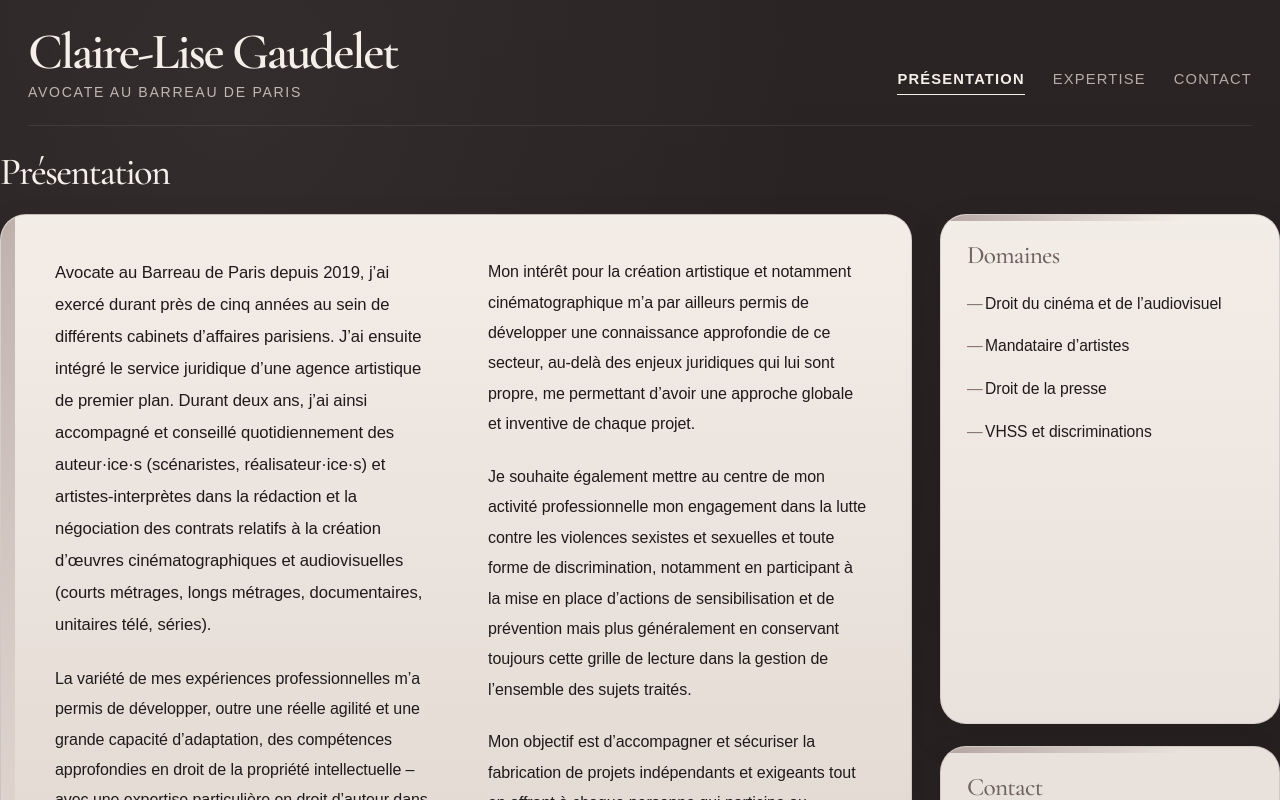
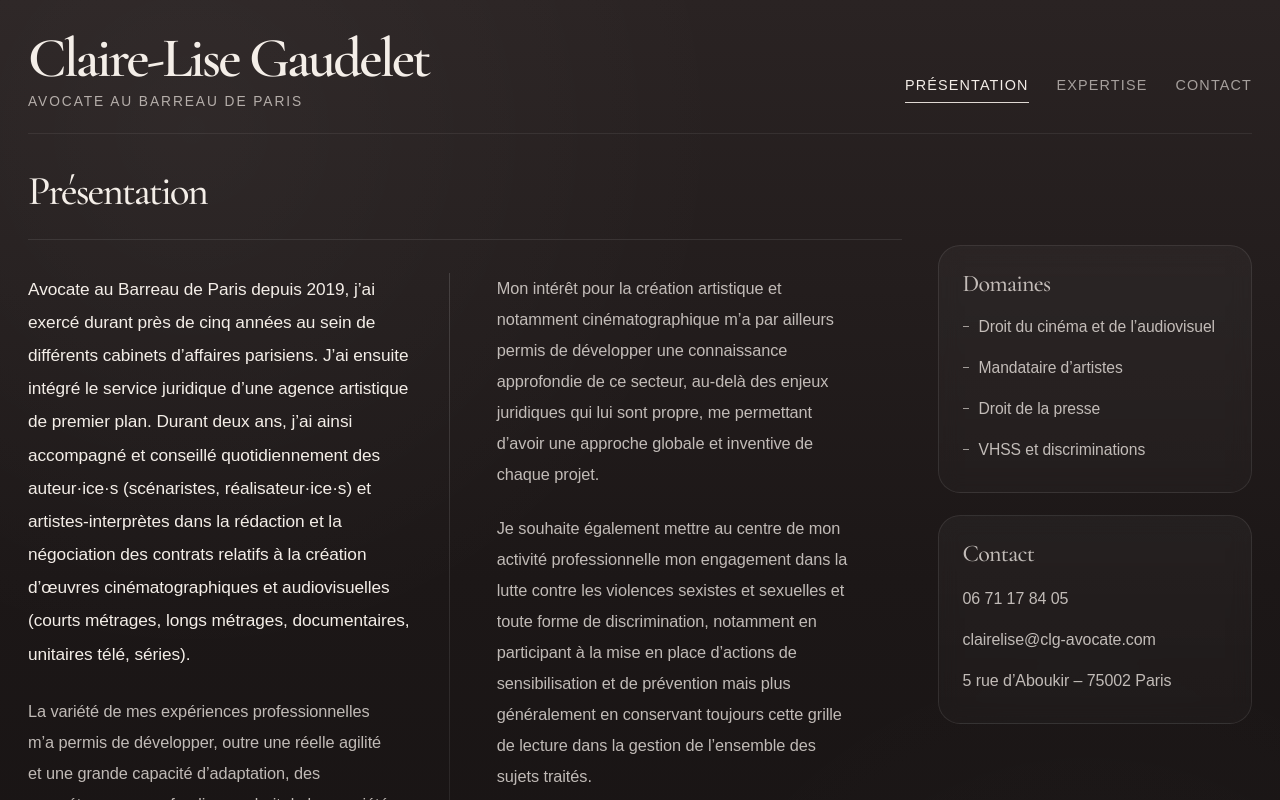
Before and after one commit to ludovicbeot/site-claire-lise, a Next.js app: page / in a window 1280 px wide. Shown: the top 800 px of the page. Built offline with nearby package versions, Linux system fonts and the light colour scheme; a web font is replaced by a local one.

Commit message:
Update globals.css

```diff
--- a/app/globals.css
+++ b/app/globals.css
@@ -1,30 +1,32 @@
 :root {
-  --bg: #2b2424;
-  --bg-deep: #231d1d;
+  --bg: #201b1b;
+  --bg-deep: #171313;
+  --bg-soft: #262020;
 
-  --surface: #e9e2dc;
-  --surface-strong: #f3ede8;
-  --surface-muted: #ddd1ca;
+  --panel: rgba(255, 255, 255, 0.025);
+  --panel-strong: rgba(255, 255, 255, 0.04);
+  --panel-border: rgba(255, 255, 255, 0.09);
+  --panel-border-strong: rgba(255, 255, 255, 0.14);
 
-  --text: #1f1a1a;
-  --text-soft: #6f625f;
-  --text-muted: #9a8f8c;
-  --text-inverse: #f4efe9;
+  --text: #f4eee8;
+  --text-soft: rgba(244, 238, 232, 0.76);
+  --text-muted: rgba(244, 238, 232, 0.48);
 
-  --line: rgba(31, 26, 26, 0.12);
-  --line-strong: rgba(31, 26, 26, 0.2);
-  --line-light: rgba(255, 255, 255, 0.09);
+  --ink-dark: #1b1717;
+  --accent: #c8b2a3;
+  --accent-soft: rgba(200, 178, 163, 0.28);
 
-  --accent: #a08c88;
-  --accent-strong: #887471;
+  --line: rgba(255, 255, 255, 0.09);
+  --line-strong: rgba(255, 255, 255, 0.16);
 
-  --shadow: 0 30px 80px rgba(0, 0, 0, 0.28);
-  --shadow-soft: 0 16px 40px rgba(0, 0, 0, 0.1);
+  --radius-xl: 30px;
+  --radius-lg: 22px;
+  --radius-md: 16px;
 
-  --radius-xl: 34px;
-  --radius-lg: 26px;
-  --radius-md: 18px;
-  --max-width: 1500px;
+  --shadow-soft: 0 16px 40px rgba(0, 0, 0, 0.18);
+  --shadow-deep: 0 32px 80px rgba(0, 0, 0, 0.28);
+
+  --max-width: 1680px;
 }
 
 * {
@@ -45,11 +47,11 @@ html {
 body {
   font-family: "sofia-pro", sans-serif;
   font-weight: 400;
-  color: var(--text-inverse);
+  color: var(--text);
   background:
-    radial-gradient(circle at 18% 8%, rgba(255, 255, 255, 0.045), transparent 38%),
-    radial-gradient(circle at 82% 88%, rgba(255, 255, 255, 0.03), transparent 34%),
-    linear-gradient(180deg, var(--bg) 0%, var(--bg-deep) 100%);
+    radial-gradient(circle at 15% 10%, rgba(255, 255, 255, 0.04), transparent 34%),
+    radial-gradient(circle at 85% 85%, rgba(255, 255, 255, 0.025), transparent 30%),
+    linear-gradient(180deg, #2a2323 0%, #1c1717 45%, #141111 100%);
   letter-spacing: -0.01em;
   -webkit-font-smoothing: antialiased;
   text-rendering: optimizeLegibility;
@@ -75,6 +77,11 @@ b {
   font-weight: 700;
 }
 
+.shell {
+  width: min(100% - 56px, var(--max-width));
+  margin: 0 auto;
+}
+
 .site-frame {
   width: 100%;
   max-width: none;
@@ -83,7 +90,6 @@ b {
   border: none;
   border-radius: 0;
   background: transparent;
-  backdrop-filter: none;
   box-shadow: none;
   overflow: visible;
 }
@@ -93,18 +99,17 @@ b {
 .site-header {
   padding: 0;
   background: transparent;
-  backdrop-filter: none;
 }
 
 .site-header-top {
-  width: min(100% - 56px, 1680px);
+  width: min(100% - 56px, var(--max-width));
   margin: 0 auto;
   display: grid;
   grid-template-columns: minmax(0, 1fr) auto;
   gap: 40px;
   align-items: end;
-  padding: 30px 0 22px;
-  border-bottom: 1px solid rgba(255, 255, 255, 0.08);
+  padding: 34px 0 22px;
+  border-bottom: 1px solid rgba(255, 255, 255, 0.07);
 }
 
 .brand-block {
@@ -114,20 +119,20 @@ b {
 
 .brand {
   font-family: var(--font-serif), serif;
-  font-size: clamp(2.6rem, 4vw, 4.9rem);
+  font-size: clamp(2.9rem, 4.4vw, 5.4rem);
   line-height: 0.88;
   font-weight: 600;
-  letter-spacing: -0.045em;
-  color: var(--text-inverse);
+  letter-spacing: -0.05em;
+  color: var(--text);
 }
 
 .brand-subtitle {
   font-family: "sofia-pro", sans-serif;
-  font-size: 0.88rem;
+  font-size: 0.86rem;
   line-height: 1.4;
   font-weight: 500;
-  color: rgba(244, 239, 233, 0.72);
-  letter-spacing: 0.12em;
+  color: rgba(244, 238, 232, 0.68);
+  letter-spacing: 0.14em;
   text-transform: uppercase;
 }
 
@@ -142,22 +147,21 @@ b {
 .nav-link {
   position: relative;
   font-family: "sofia-pro", sans-serif;
-  font-size: 0.92rem;
+  font-size: 0.9rem;
   font-weight: 500;
-  color: rgba(244, 239, 233, 0.68);
+  color: rgba(244, 238, 232, 0.62);
   letter-spacing: 0.08em;
   text-transform: uppercase;
-  padding-bottom: 8px;
-  transition: color 0.18s ease;
+  padding-bottom: 10px;
+  transition: color 0.2s ease, opacity 0.2s ease;
 }
 
 .nav-link:hover {
-  color: var(--text-inverse);
+  color: var(--text);
 }
 
 .nav-link.active {
-  color: var(--text-inverse);
-  font-weight: 600;
+  color: var(--text);
 }
 
 .nav-link.active::after {
@@ -167,13 +171,13 @@ b {
   right: 0;
   bottom: 0;
   height: 1px;
-  background: var(--text-inverse);
+  background: rgba(244, 238, 232, 0.9);
 }
 
 /* PAGE */
 
 .page {
-  padding: 28px 0 48px;
+  padding: 38px 0 56px;
 }
 
 .page-intro {
@@ -181,146 +185,131 @@ b {
   align-items: end;
   justify-content: space-between;
   gap: 24px;
-  margin-bottom: 24px;
+  margin-bottom: 28px;
 }
 
 .page-title {
   margin: 0;
   font-family: var(--font-serif), serif;
-  font-size: clamp(2.2rem, 3vw, 3.3rem);
+  font-size: clamp(2.4rem, 3.2vw, 3.8rem);
   line-height: 0.95;
   font-weight: 500;
-  letter-spacing: -0.045em;
-  color: var(--text-inverse);
+  letter-spacing: -0.048em;
+  color: var(--text);
 }
 
 /* HOME */
 
 .home-layout {
   display: grid;
-  grid-template-columns: minmax(0, 2.8fr) minmax(340px, 0.95fr);
-  gap: 28px;
+  grid-template-columns: minmax(0, 2.5fr) minmax(300px, 0.9fr);
+  gap: 36px;
   align-items: start;
 }
 
 .presentation-block {
   position: relative;
-  overflow: hidden;
   min-height: 560px;
-  background: linear-gradient(
-    180deg,
-    var(--surface-strong) 0%,
-    var(--surface-muted) 100%
-  );
-  border: 1px solid var(--line);
-  border-radius: 26px;
-  box-shadow: var(--shadow-soft);
+  padding: 0;
+  background: transparent;
+  border: none;
+  border-radius: 0;
+  box-shadow: none;
 }
 
 .presentation-block::before {
   content: "";
   position: absolute;
-  top: 0;
-  left: 0;
-  width: 14px;
-  height: 100%;
-  background: linear-gradient(
-    180deg,
-    var(--accent),
-    transparent 78%
-  );
-  opacity: 0.62;
+  inset: 0;
+  border-top: 1px solid var(--line);
+  border-bottom: 1px solid rgba(255, 255, 255, 0.05);
+  pointer-events: none;
 }
 
 .presentation-inner {
-  padding: 42px 44px 42px 54px;
+  position: relative;
+  padding: 34px 0 22px;
   column-count: 2;
-  column-gap: 54px;
+  column-gap: 64px;
+}
+
+.presentation-inner::before {
+  content: "";
+  position: absolute;
+  top: 34px;
+  bottom: 22px;
+  left: calc(50% - 16px);
+  width: 1px;
+  background: linear-gradient(
+    180deg,
+    rgba(255, 255, 255, 0.14) 0%,
+    rgba(255, 255, 255, 0.03) 100%
+  );
 }
 
 .presentation-inner p {
   break-inside: avoid;
-  margin: 0 0 1.4em;
-  font-size: 1rem;
+  margin: 0 0 1.45em;
+  font-size: 1.02rem;
   line-height: 1.9;
   font-weight: 400;
-  color: var(--text);
+  color: var(--text-soft);
+  max-width: 40ch;
 }
 
 .presentation-inner p:first-child {
-  font-size: 1.04rem;
+  font-size: 1.08rem;
   line-height: 1.92;
-  font-weight: 500;
   color: var(--text);
 }
 
 .content-side {
   display: grid;
   gap: 22px;
-  align-self: stretch;
+  align-self: start;
+  padding-top: 6px;
 }
 
 .side-card,
 .expertise-card,
 .contact-card,
 .legal-card {
-  background: var(--surface-strong);
-  border: 1px solid var(--line);
+  background: linear-gradient(
+    180deg,
+    rgba(255, 255, 255, 0.035) 0%,
+    rgba(255, 255, 255, 0.02) 100%
+  );
+  border: 1px solid var(--panel-border);
   border-radius: var(--radius-lg);
-  box-shadow: var(--shadow-soft);
-}
-
-.side-card,
-.expertise-card {
-  transition: transform 0.25s ease, box-shadow 0.25s ease, border-color 0.25s ease;
-}
-
-.side-card:hover,
-.expertise-card:hover {
-  transform: translateY(-4px);
-  box-shadow: 0 20px 46px rgba(0, 0, 0, 0.12);
-  border-color: var(--line-strong);
+  box-shadow: none;
+  backdrop-filter: blur(10px);
 }
 
 .side-card {
   position: relative;
   overflow: hidden;
-  padding: 28px 26px 30px;
-  min-height: 100%;
+  padding: 26px 24px 28px;
 }
 
-.side-card--domains {
-  min-height: 350px;
+.side-card:hover,
+.expertise-card:hover {
+  border-color: var(--panel-border-strong);
   background: linear-gradient(
     180deg,
-    var(--surface-strong) 0%,
-    var(--surface) 100%
+    rgba(255, 255, 255, 0.045) 0%,
+    rgba(255, 255, 255, 0.026) 100%
   );
 }
 
+.side-card--domains,
 .side-card--contact {
-  background: var(--surface);
-}
-
-.side-card::before {
-  content: "";
-  position: absolute;
-  top: 0;
-  left: 0;
-  width: 100%;
-  height: 6px;
-  background: linear-gradient(
-    90deg,
-    var(--accent),
-    transparent 72%
-  );
-  opacity: 0.72;
+  min-height: auto;
 }
 
 .side-label {
-  margin-bottom: 22px;
+  margin-bottom: 18px;
   font-family: var(--font-serif), serif;
-  font-size: 1.58rem;
+  font-size: 1.5rem;
   line-height: 1;
   font-weight: 500;
   letter-spacing: -0.03em;
@@ -332,23 +321,25 @@ b {
   margin: 0;
   padding: 0;
   display: grid;
-  gap: 16px;
+  gap: 14px;
 }
 
 .side-card li {
   position: relative;
-  padding-left: 18px;
+  padding-left: 16px;
   font-size: 0.98rem;
   line-height: 1.72;
-  color: var(--text);
+  color: var(--text-soft);
 }
 
 .side-card li::before {
-  content: "—";
+  content: "";
   position: absolute;
   left: 0;
-  top: 0;
-  color: var(--accent-strong);
+  top: 0.78em;
+  width: 6px;
+  height: 1px;
+  background: rgba(244, 238, 232, 0.6);
 }
 
 .side-card p {
@@ -364,88 +355,80 @@ b {
 .expertise-layout {
   display: grid;
   grid-template-columns: repeat(2, minmax(0, 1fr));
-  gap: 22px;
+  gap: 24px;
   align-items: start;
 }
 
 .expertise-card {
-  background: linear-gradient(
-    180deg,
-    var(--surface-strong) 0%,
-    var(--surface) 100%
-  );
-  border-radius: 28px;
-  padding: 30px 28px 32px;
-  min-height: 100%;
   position: relative;
   overflow: hidden;
+  padding: 28px 26px 30px;
+  min-height: 100%;
 }
 
 .expertise-card::before {
   content: "";
   position: absolute;
-  inset: 0 auto 0 0;
-  width: 8px;
+  top: 0;
+  left: 26px;
+  right: 26px;
+  height: 1px;
   background: linear-gradient(
-    180deg,
-    var(--accent),
-    transparent 82%
+    90deg,
+    rgba(200, 178, 163, 0.85) 0%,
+    rgba(200, 178, 163, 0.18) 55%,
+    transparent 100%
   );
-  opacity: 0.68;
 }
 
 .expertise-card h2,
 .legal-card h2 {
-  margin: 0 0 20px;
-  padding-left: 4px;
+  margin: 0 0 18px;
   font-family: var(--font-serif), serif;
   font-size: 1.68rem;
-  line-height: 1.05;
+  line-height: 1.06;
   font-weight: 500;
   letter-spacing: -0.04em;
-  max-width: 90%;
+  max-width: 92%;
   color: var(--text);
 }
 
 .expertise-card ul {
   list-style: none;
   margin: 0;
-  padding: 0 0 0 4px;
+  padding: 0;
   display: grid;
   gap: 14px;
 }
 
 .expertise-card li {
   position: relative;
-  padding-left: 18px;
+  padding-left: 16px;
   font-size: 0.98rem;
-  line-height: 1.75;
-  color: var(--text);
+  line-height: 1.74;
+  color: var(--text-soft);
 }
 
 .expertise-card li::before {
-  content: "—";
+  content: "";
   position: absolute;
   left: 0;
-  top: 0;
-  color: var(--accent-strong);
+  top: 0.78em;
+  width: 6px;
+  height: 1px;
+  background: rgba(244, 238, 232, 0.6);
 }
 
 /* CONTACT */
 
 .contact-card {
-  padding: 6px 28px;
+  padding: 4px 28px;
   max-width: 980px;
-  background: linear-gradient(
-    180deg,
-    var(--surface-strong) 0%,
-    var(--surface) 100%
-  );
 }
 
 .contact-row {
   display: grid;
-  grid-template-columns: 200px 1fr;
+  grid-template-columns: 180px 1fr;
   gap: 18px;
   align-items: start;
   padding: 22px 0;
@@ -458,20 +441,20 @@ b {
 
 .contact-label {
   font-family: "sofia-pro", sans-serif;
-  font-size: 0.82rem;
+  font-size: 0.8rem;
   font-weight: 600;
-  color: var(--text-soft);
+  color: var(--text-muted);
   text-transform: uppercase;
   letter-spacing: 0.14em;
 }
 
 .contact-card p,
 .contact-card a {
-  color: var(--text);
+  color: var(--text-soft);
 }
 
 .contact-card a:hover {
-  color: var(--accent-strong);
+  color: var(--text);
 }
 
 /* MENTIONS LEGALES */
@@ -486,11 +469,6 @@ b {
   padding: 28px 24px;
   display: grid;
   gap: 10px;
-  background: linear-gradient(
-    180deg,
-    var(--surface-strong) 0%,
-    var(--surface) 100%
-  );
 }
 
 .legal-card p,
@@ -501,7 +479,7 @@ b {
 /* FOOTER */
 
 .site-footer {
-  padding: 0 30px 22px;
+  padding: 0 0 24px;
 }
 
 .footer-inner {
@@ -509,15 +487,15 @@ b {
   justify-content: space-between;
   gap: 20px;
   flex-wrap: wrap;
-  border-top: 1px solid var(--line-light);
+  border-top: 1px solid rgba(255, 255, 255, 0.07);
   padding-top: 18px;
-  color: rgba(244, 239, 233, 0.62);
+  color: rgba(244, 238, 232, 0.56);
 }
 
 .footer-inner p,
 .footer-inner a {
   font-family: "sofia-pro", sans-serif;
-  font-size: 0.94rem;
+  font-size: 0.92rem;
   line-height: 1.5;
 }
 
@@ -527,7 +505,7 @@ b {
 }
 
 .footer-inner a:hover {
-  color: var(--text-inverse);
+  color: var(--text);
 }
 
 /* RESPONSIVE */
@@ -535,14 +513,11 @@ b {
 @media (max-width: 1220px) {
   .home-layout {
     grid-template-columns: 1fr;
+    gap: 28px;
   }
 
   .content-side {
     grid-template-columns: repeat(2, minmax(0, 1fr));
-  }
-
-  .presentation-block {
-    min-height: auto;
   }
 
   .expertise-layout,
@@ -564,7 +539,15 @@ b {
 
   .presentation-inner {
     column-count: 1;
-    padding: 30px 28px 32px 38px;
+    padding: 26px 0 14px;
+  }
+
+  .presentation-inner::before {
+    display: none;
+  }
+
+  .presentation-inner p {
+    max-width: none;
   }
 
   .content-side {
@@ -573,62 +556,50 @@ b {
 }
 
 @media (max-width: 680px) {
-  .site-frame {
-    width: min(calc(100% - 14px), var(--max-width));
-    margin: 7px auto;
-    border-radius: 22px;
-  }
-
-  .site-header,
-  .page,
-  .site-footer {
-    padding-left: 18px;
-    padding-right: 18px;
+  .shell,
+  .site-header-top {
+    width: min(100% - 24px, var(--max-width));
   }
 
   .brand {
-    font-size: 2.3rem;
+    font-size: 2.35rem;
   }
 
   .brand-subtitle {
-    font-size: 0.8rem;
+    font-size: 0.78rem;
   }
 
   .nav-link {
-    font-size: 0.83rem;
+    font-size: 0.82rem;
+  }
+
+  .page {
+    padding: 26px 0 42px;
   }
 
   .page-title {
     font-size: 2rem;
   }
 
-  .presentation-block,
   .side-card,
   .expertise-card,
   .legal-card {
-    border-radius: 20px;
+    border-radius: 18px;
   }
 
   .presentation-inner {
-    padding: 22px 18px 24px 28px;
-    column-gap: 0;
+    padding: 22px 0 8px;
   }
 
-  .presentation-block::before {
-    width: 10px;
-  }
-
-  .presentation-inner p {
+  .presentation-inner p,
+  p,
+  li {
     font-size: 0.98rem;
-    line-height: 1.82;
-  }
-
-  .presentation-inner p:first-child {
-    font-size: 1rem;
+    line-height: 1.8;
   }
 
   .contact-card {
-    padding: 6px 18px;
+    padding: 4px 18px;
   }
 
   .contact-row {
@@ -644,26 +615,9 @@ b {
     padding-right: 18px;
   }
 
-  .expertise-card {
-    padding-top: 22px;
-    padding-bottom: 24px;
-  }
-
   .expertise-card h2,
   .legal-card h2 {
     font-size: 1.42rem;
     max-width: 100%;
   }
-
-  .expertise-card li,
-  .side-card li {
-    font-size: 0.96rem;
-    line-height: 1.7;
-  }
-
-  p,
-  li {
-    font-size: 0.98rem;
-    line-height: 1.8;
-  }
 }
```
